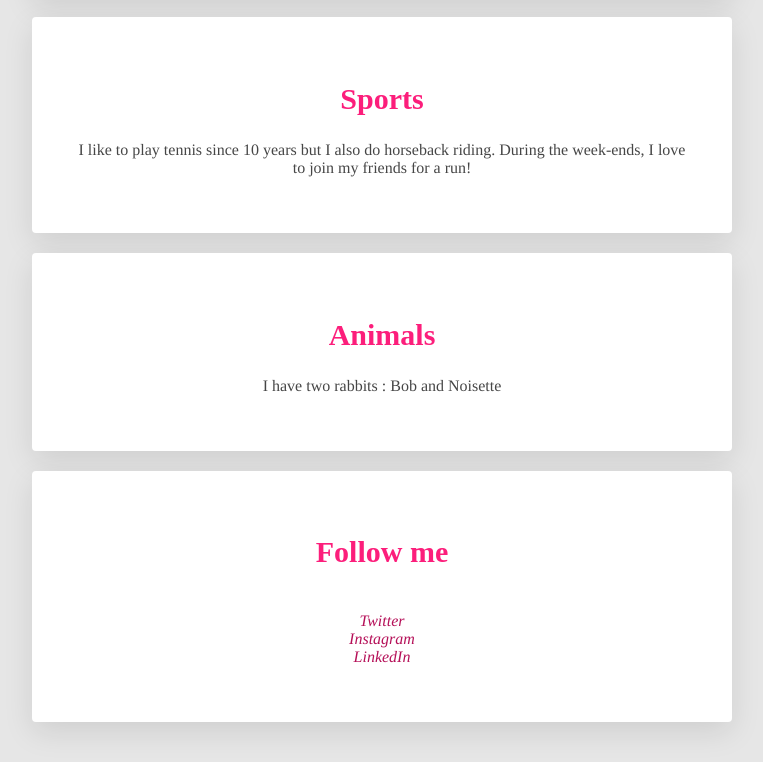
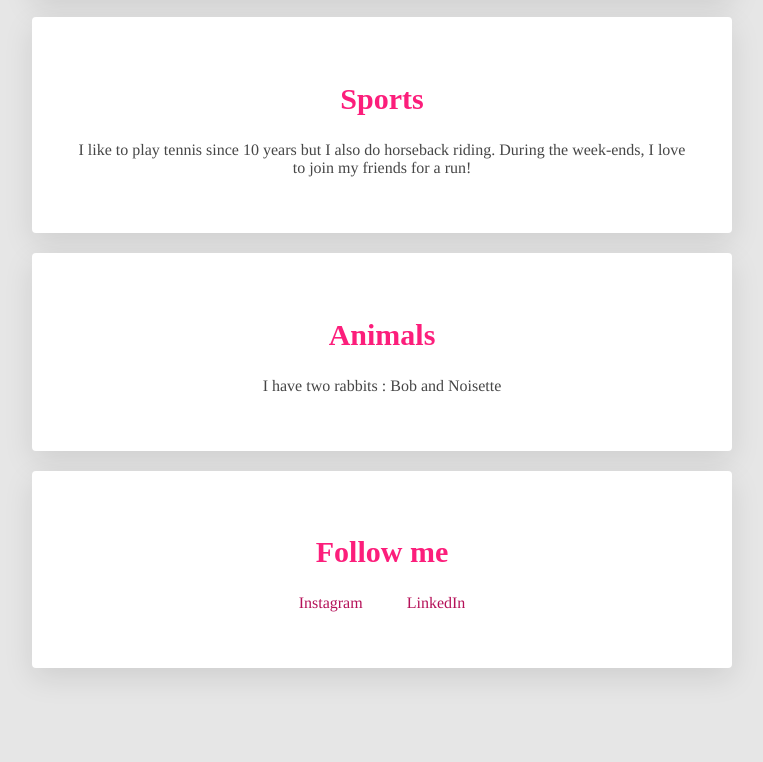
Before and after one commit to emma-graduscosson/my-profile, a plain HTML site: page index.html in a window 1280 px wide. Shown: the part 651-1413 px from the top of the page, without its empty margins (258-1021 px from the left). After the commit the page ends 1359 px from the top, so only its background shows below. Drawn offline with Linux system fonts and the light colour scheme.

Commit message:
Update index.html

```diff
--- a/index.html
+++ b/index.html
@@ -46,16 +46,8 @@
 		</h2>
 
 		<ul class="list-inline">
-			<li>
-				<a href="#" target="_blank">
-					<i class=""
-				</a>
-			</li>
-			<li>
-				<a href="#">Twitter</a>
-			</li>
-			<li>
-				<a href="#">Instagram</a>
+	<li>
+				<a href="https://www.instagram.com/" target="_blank">Instagram</a>
 			</li>
 			<li>
 				<a href="https://www.linkedin.com/in/emma-gradus-cosson/" target="_blank">LinkedIn
```
